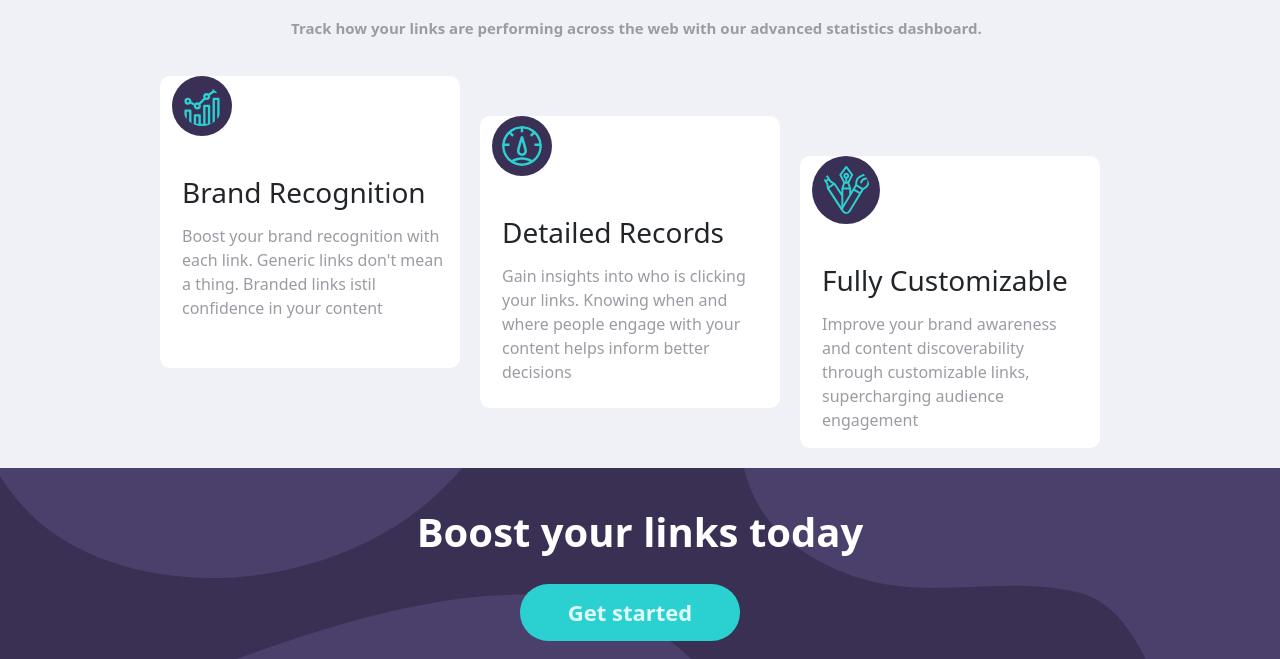
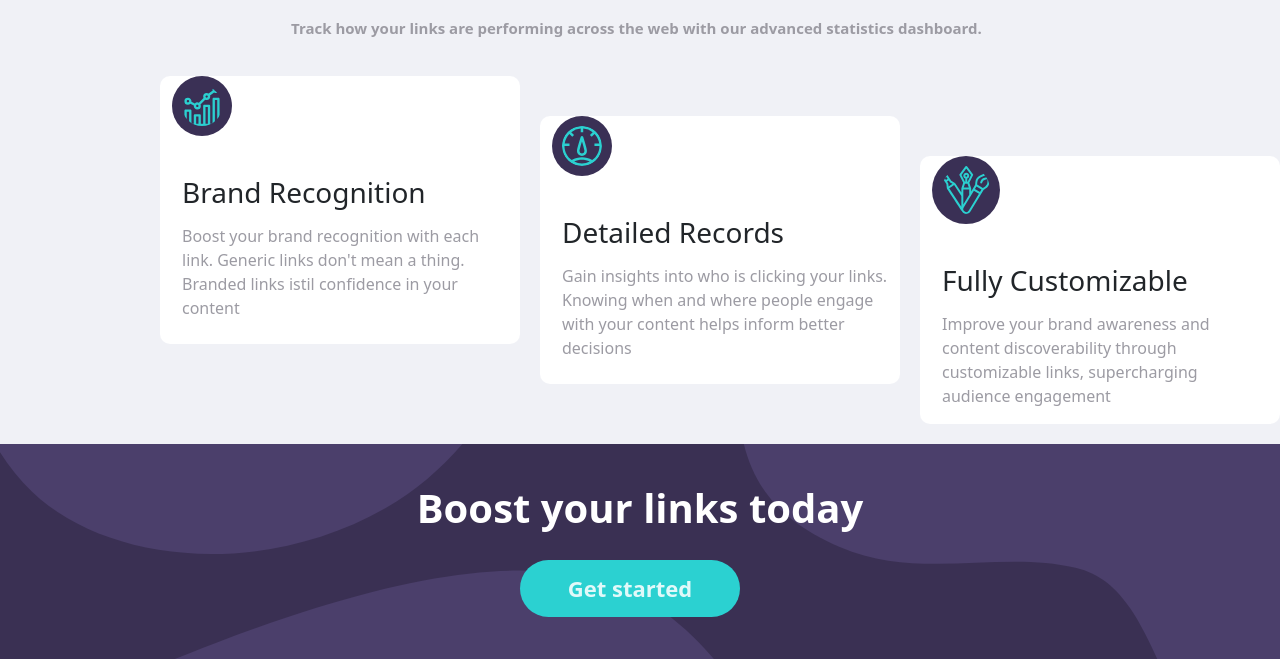
Before and after one commit to nguyenlongvu1/LongVu_gdsc_hust_probation, a plain HTML site: page index.html in a window 1280 px wide. Shown: the part 1171-1830 px from the top of the page. Drawn offline with Linux system fonts and the light colour scheme; files that its build step writes are made by us from their sources; files whose address does not match are found by name.

Commit message:
css changed

```diff
--- a/assets/css/style.css
+++ b/assets/css/style.css
@@ -226,19 +226,19 @@
 {
     background-color: white;
     margin:20px 20px 100px 160px;
-    max-width: 300px;
+    max-width: 360px;
 }
 .shortly-brand-infor-nd
 {
     background-color: white;
     margin:60px 20px 60px 0px;
-    max-width: 300px;
+    max-width: 360px;
 }
 .shortly-brand-infor-rd
 {
     background-color: white;
     margin:100px 30px 20px 0px;
-    max-width: 300px;
+    max-width: 360px;
 }
 .icon-brand
 {
```
